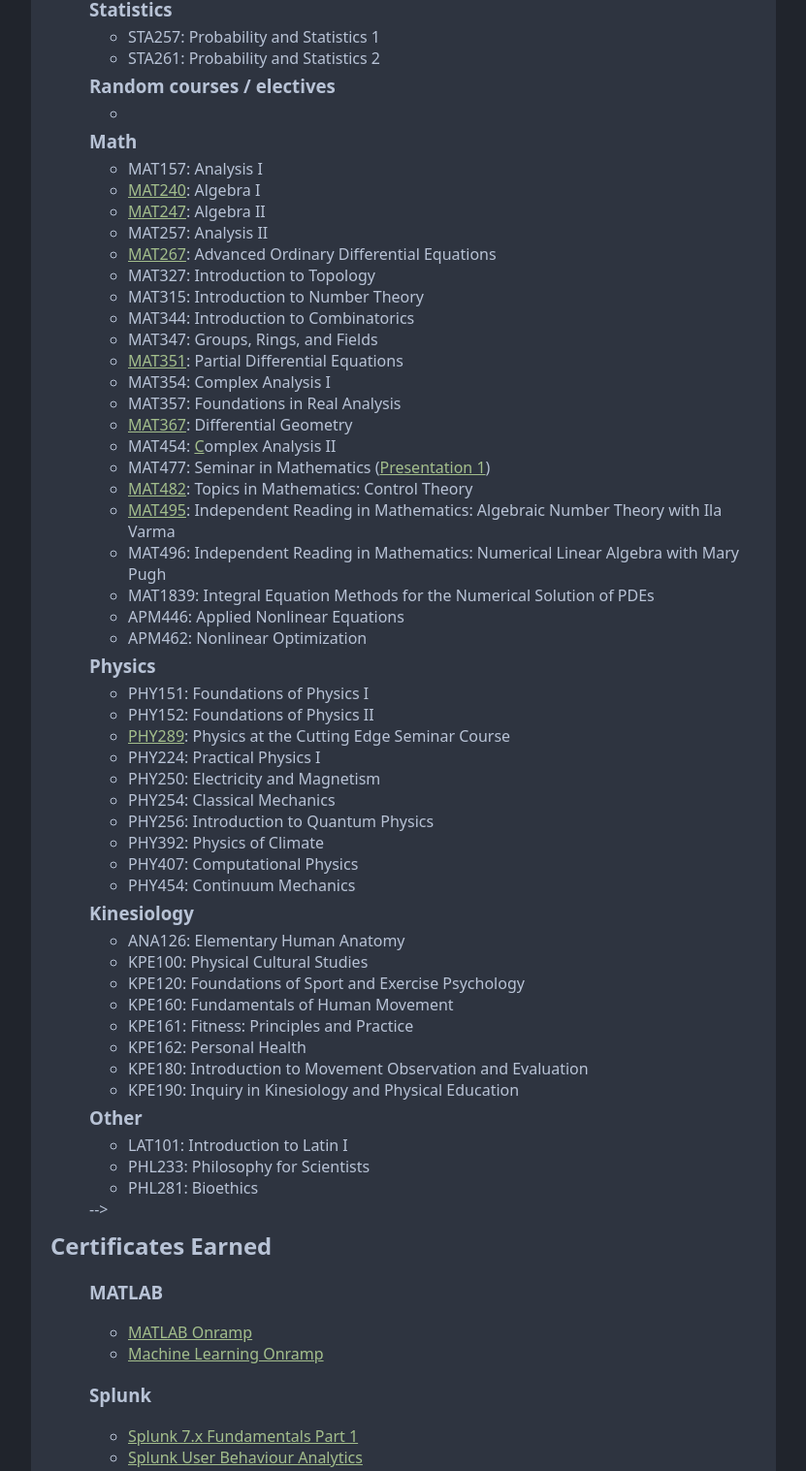
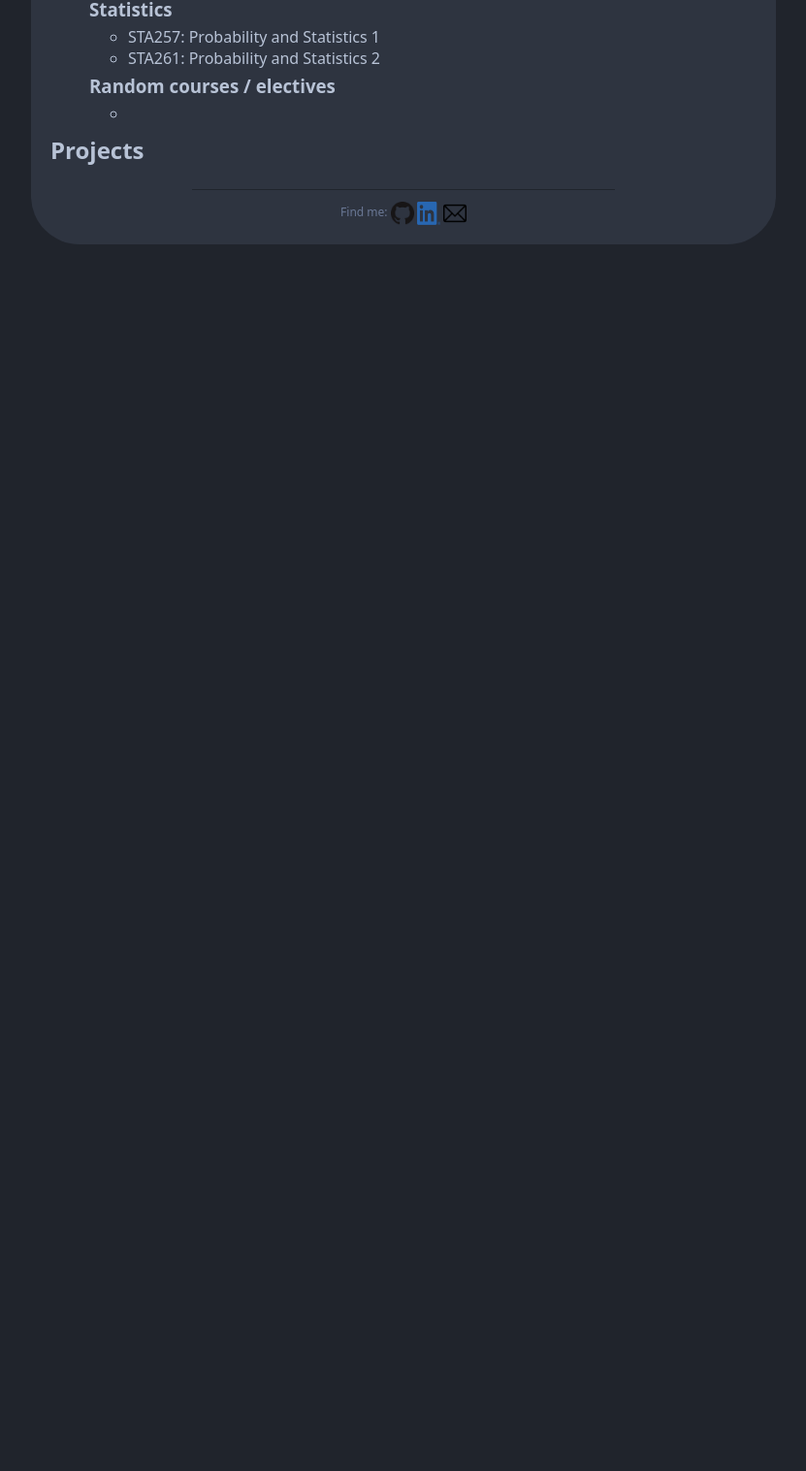
Before and after one commit to somtooriaku/website, a plain HTML site: page somto/courses.html in a window 1280 px wide. Shown: the part 558-2075 px from the top of the page at 97% size, without its empty margins (224-1055 px from the left). After the commit the page ends 830 px from the top, so only its background shows below. Drawn offline with Linux system fonts and the light colour scheme.

Commit message:
Add files via upload

```diff
--- a/somto/courses.html
+++ b/somto/courses.html
@@ -70,73 +70,12 @@
                 </ul>
 
             </li>
-            <li class="subject_list">
-                <h3 class="subject_header">Math</h3>
-                <ul>
-                    <li>MAT157: Analysis I</li>
-                    <li><a href="http://www.math.toronto.edu/mein/teaching/MAT240/MAT240.html">MAT240</a>: Algebra I</li>
-                    <li><a href="http://www.math.utoronto.ca/payman/mat247/main.html">MAT247</a>: Algebra II</li>
-                    <li>MAT257: Analysis II</li>
-                    <li><a href="http://www.math.utoronto.ca/mpugh/Teaching/MAT267_20/mat267.html">MAT267</a>: Advanced Ordinary Differential Equations</li>
-                    <li>MAT327: Introduction to Topology</li>
-										<li>MAT315: Introduction to Number Theory</li>
-                    <li>MAT344: Introduction to Combinatorics</li>
-                    <li>MAT347: Groups, Rings, and Fields</li>
-                    <li><a href="http://individual.utoronto.ca/cketterer/mat351">MAT351</a>: Partial Differential Equations</li>
-                    <li>MAT354: Complex Analysis I</li>
-                    <li>MAT357: Foundations in Real Analysis</li>
-                    <li><a href="https://www.math.toronto.edu/laithy/367/367.html?announcements">MAT367</a>: Differential Geometry</li>
-                    <li>MAT454: <a href="http://individual.utoronto.ca/csjyu/index.html">C</a>omplex Analysis II</li>
-										<li>MAT477: Seminar in Mathematics (<a href="other/fire.html">Presentation 1</a>)</li>
-										<li><a href="http://www.math.toronto.edu/khesin/teaching/control/controltheory21syl.html">MAT482</a>: Topics in Mathematics: Control Theory</li>
-										<li><a href="http://www.math.toronto.edu/~ila/mat415h1f2021.html">MAT495</a>: Independent Reading in Mathematics: Algebraic Number Theory with Ila Varma</li>
-										<li>MAT496: Independent Reading in Mathematics: Numerical Linear Algebra with Mary Pugh</li>
-										<li>MAT1839: Integral Equation Methods for the Numerical Solution of PDEs</li>
-										<li>APM446: Applied Nonlinear Equations</li>
-										<li>APM462: Nonlinear Optimization</li>
-                </ul>
-            </li>
-            <li class="subject_list">
-                <h3 class="subject_header">Physics</h3>
-                <ul>
-                    <li>PHY151: Foundations of Physics I</li>
-                    <li>PHY152: Foundations of Physics II</li>
-                    <li><a href="https://www.physics.utoronto.ca/~phy289/">PHY289</a>: Physics at the Cutting Edge Seminar Course</li>
-                    <li>PHY224: Practical Physics I</li>
-                    <li>PHY250: Electricity and Magnetism</li>
-                    <li>PHY254: Classical Mechanics</li>
-                    <li>PHY256: Introduction to Quantum Physics</li>
-                    <li>PHY392: Physics of Climate</li>
-                    <li>PHY407: Computational Physics</li>
-										<li>PHY454: Continuum Mechanics</li>
-                </ul>
-            </li>
 
-            <li class="subject_list">
-                <h3 class="subject_header">Kinesiology</h3>
-                <ul>
-                    <li>ANA126: Elementary Human Anatomy</li>
-                    <li>KPE100: Physical Cultural Studies</li>
-                    <li>KPE120: Foundations of Sport and Exercise Psychology</li>
-                    <li>KPE160: Fundamentals of Human Movement</li>
-                    <li>KPE161: Fitness: Principles and Practice</li>
-                    <li>KPE162: Personal Health</li>
-                    <li>KPE180: Introduction to Movement Observation and Evaluation</li>
-                    <li>KPE190: Inquiry in Kinesiology and Physical Education</li>
-                </ul>
-            </li>
-            <li class="subject_list">
-                <h3 class="subject_header">Other</h3>
-                <ul>
-                    <li>LAT101: Introduction to Latin I</li>
-                    <li>PHL233: Philosophy for Scientists</li>
-                    <li>PHL281: Bioethics</li>
-                </ul>
-            </li>
-            -->
+
         </ul>
-				<h2 class="page_header">Certificates Earned</h2>
+				<h2 class="page_header">Projects</h2>
         <ul class="sub_list">
+            <!--
 					<li class="subject_list">
 						<h3>MATLAB</h3>
 						<ul id="matlab_certificates_content">
@@ -167,10 +106,9 @@
       <hr id="footer_separation">
       <ul>
         <li>Find me: </li>
-        <li><a href="https://github.com/nathangs6"><img src="images/github_logo.png" class="networking_image"></img></a></li>
-        <li><a href="https://www.linkedin.com/in/nathan-gurrin-smith/"><img src="images/linkedin_logo.png" class="networking_image"></img></a></li>
-				<li><a href="https://open.spotify.com/user/island8787?si=eb64c949889f4460"><img src="images/spotify_logo.png" class="networking_image"></img></a></li>
-				<li><a href="mailto:nathan.gurrinsmith@outlook.com"><img src="images/email_logo.png" class="networking_image"></img></a></li>
+        <li><a href="https://github.com/somtooriaku"><img src="images/github_logo.png" class="networking_image"></img></a></li>
+        <li><a href="https://www.linkedin.com/in/somtochukwu-oriaku-698224231/"><img src="images/linkedin_logo.png" class="networking_image"></img></a></li>
+		<li><a href="mailto:somto.oriaku@mail.utoronto.ca"><img src="images/email_logo.png" class="networking_image"></img></a></li>
       </ul>
     </footer>
 
--- a/somto/index.html
+++ b/somto/index.html
@@ -2,7 +2,6 @@
 <html lang="en-us">
 
 <head>
-
     <title>
         Somto Oriaku
     </title>
@@ -15,6 +14,7 @@
 
     <!-- Include stylesheets -->
     <link rel="stylesheet" type="text/css" href="css/global.css">
+    <link rel="stylesheet" type="text/css" href="css/courses.css">
 </head>
 
 <body>
@@ -30,6 +30,7 @@
               <li><a href="courses.html">Courses</a></li>
             </ul>
         </nav>
+        <hr id="header_separation">
     </header>
 	<h3 id="About Me">
 		About Me:
@@ -39,11 +40,7 @@
 
 
     <main>
-
-
-
-
-
+		<h2 class="page_header">Hi</h2>
     </main>
 
     <!-- Include the universal footer --->
@@ -51,10 +48,9 @@
       <hr id="footer_separation">
       <ul>
         <li>Find me: </li>
-        <li><a href="https://github.com/nathangs6"><img src="images/github_logo.png" class="networking_image"></img></a></li>
-        <li><a href="https://www.linkedin.com/in/nathan-gurrin-smith/"><img src="images/linkedin_logo.png" class="networking_image"></img></a></li>
-				<li><a href="https://open.spotify.com/user/island8787?si=eb64c949889f4460"><img src="images/spotify_logo.png" class="networking_image"></img></a></li>
-				<li><a href="mailto:nathan.gurrinsmith@outlook.com"><img src="images/email_logo.png" class="networking_image"></img></a></li>
+        <li><a href="https://github.com/somtooriaku"><img src="images/github_logo.png" class="networking_image"></img></a></li>
+        <li><a href="https://www.linkedin.com/in/somtochukwu-oriaku-698224231/"><img src="images/linkedin_logo.png" class="networking_image"></img></a></li>
+		<li><a href="mailto:somto.oriaku@mail.utoronto.ca"><img src="images/email_logo.png" class="networking_image"></img></a></li>
       </ul>
     </footer>
 
```
